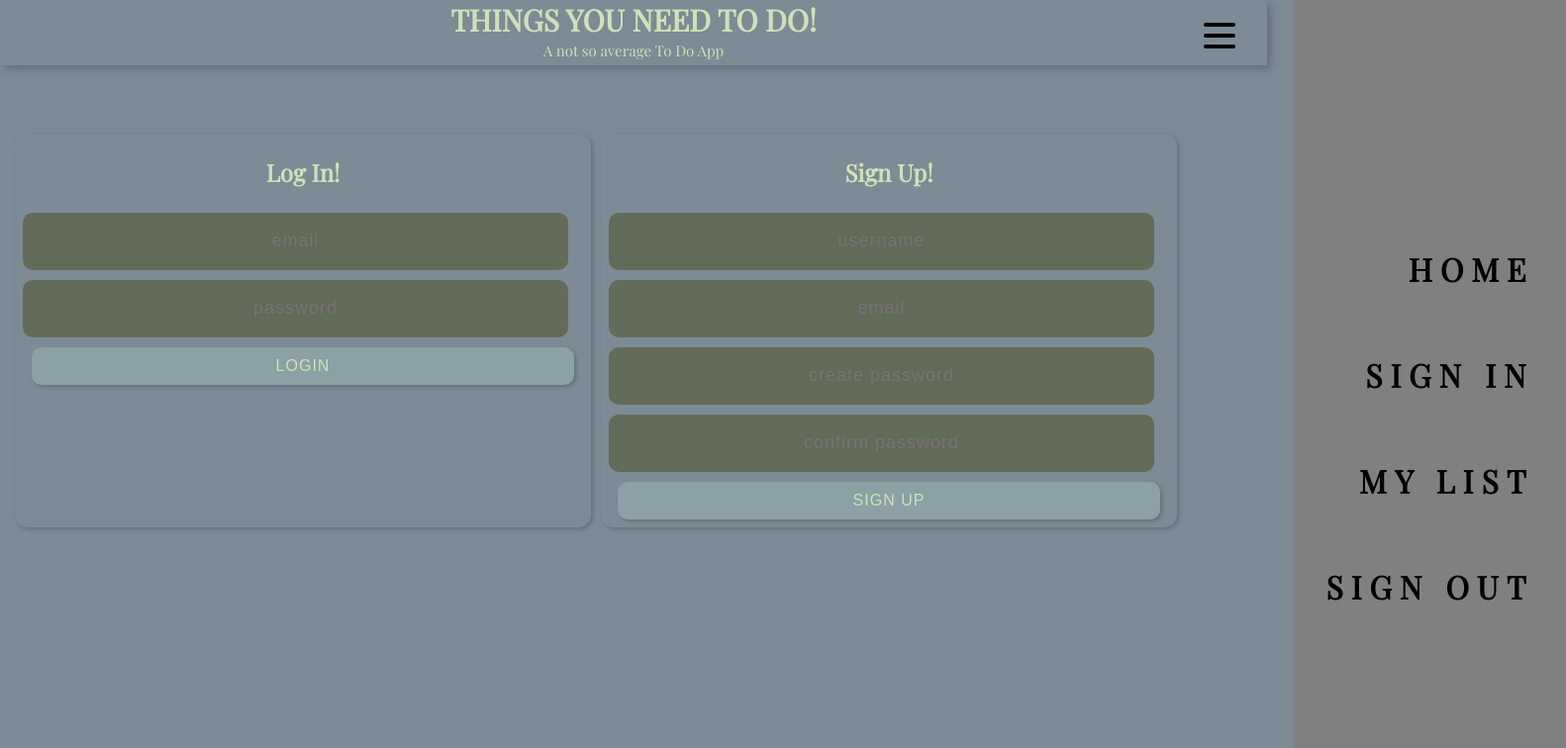
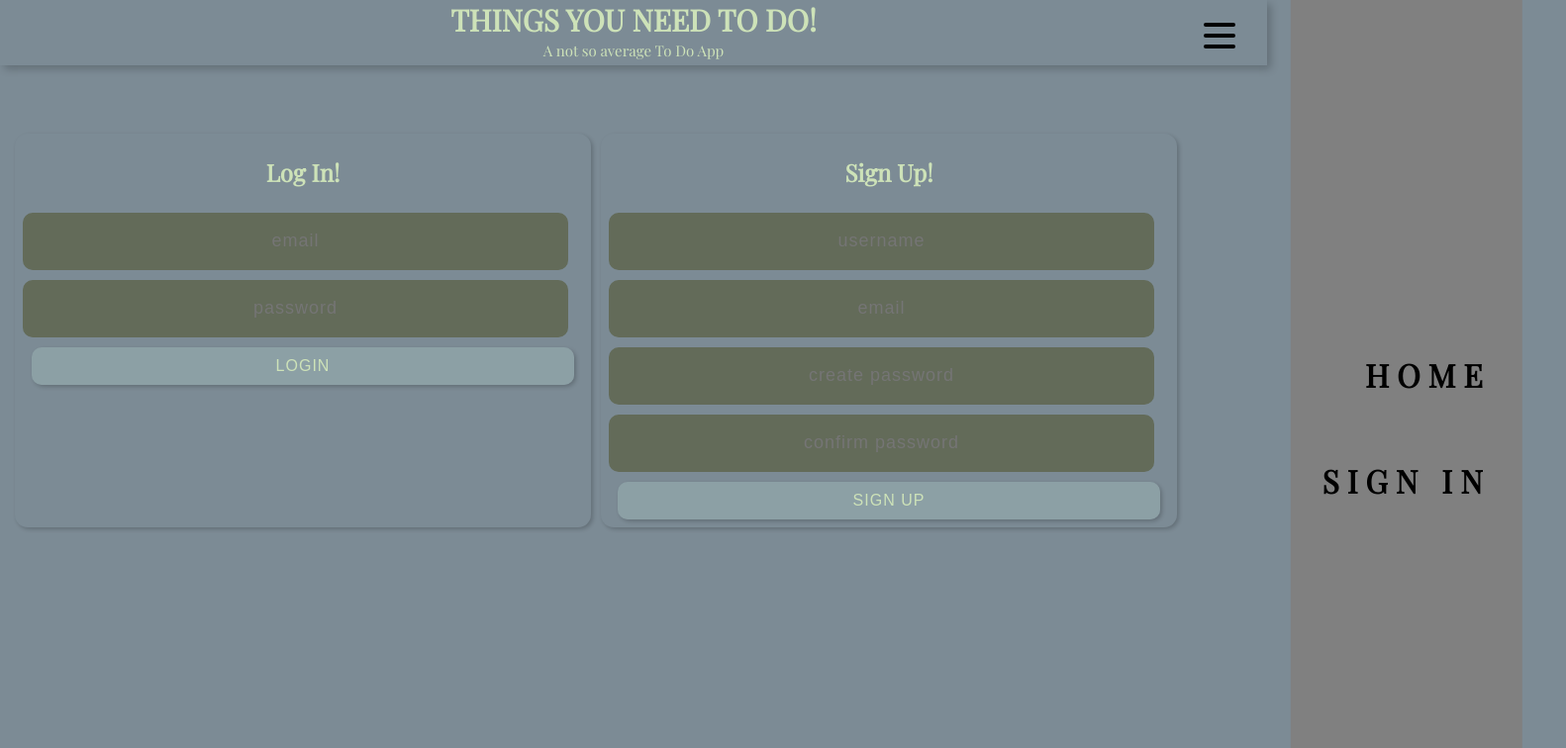
Before and after one commit to Spiritusanti/ToDoApp, a React (Create React App) app: page /signin in a window 1280 px wide. Shown: the top 756 px of the page at 99% size, 1582 px wide, since content can reach past the window. Built offline with nearby package versions, Linux system fonts and the light colour scheme.

Commit message:
update menu routing to conditionally render based on signed in state, passed state down from SignIn component to register component - need to work on useReducer hook next to handle log in functionality

```diff
--- a/src/App.js
+++ b/src/App.js
@@ -16,6 +16,7 @@ import SignIn from './pages/SignIn/SignIn';
 
 function App() {
   const [open, setOpen] = useState(false);
+  const [isSignedIn, setisSignedIn] = useState(false);
   const node = useRef();
   useOnClickOutside(node, () => setOpen(false));
 
@@ -24,7 +25,7 @@ function App() {
     <Header />
     <div ref={node}>
       <Burger open={open} setOpen={setOpen}/>
-      <Menu open={open} setOpen={setOpen}/>
+      <Menu open={open} setOpen={setOpen} isSignedIn={isSignedIn} setisSignedIn={setisSignedIn}/>
     </div>
       <Switch>
         <Route exact path='/' component={SplashPage} />
--- a/src/components/SignIn_SignUp/LogIn/LogIn.component.js
+++ b/src/components/SignIn_SignUp/LogIn/LogIn.component.js
@@ -10,7 +10,7 @@ const LogIn = ({ handleLogIn, email, setEmail, password, setPassword }) => {
                 <input placeholder="email" value={email} onChange={e => setEmail(e.target.value)} />
                 <input placeholder="password" type="password" value={password} onChange={e => setPassword(e.target.value)}/>
             </form>
-            <CustomButton text="login" handleClick={console.log('click')}/>
+            <CustomButton text="login" handleClick={() => handleLogIn}/>
         </div>
     )
 }
--- a/src/components/SignIn_SignUp/SignUp/SignUp.component.js
+++ b/src/components/SignIn_SignUp/SignUp/SignUp.component.js
@@ -1,19 +1,21 @@
-import React from 'react';
+import React, {useState} from 'react';
 import CustomButton from '../../CustomButton/CustomButton.component';
 import './SignUp.styles.scss';
 
 
-const SignUp = (handleSubmit) => {
+const SignUp = ({ handleSubmit, ...otherProps }) => {
+    const [confirmPassword, setConfirmPassword] = useState('');
+    console.log('p2', confirmPassword)
     return (
         <div className="signup">
             <h2>Sign Up!</h2>
-            <form>
-                <input placeholder="username" />
-                <input placeholder="email" />
-                <input placeholder="create password" type="password"  />
-                <input placeholder="confirm password" type="password" />
+            <form handleSubmit={() => confirmPassword === otherProps.password ? handleSubmit : console.log('passwords do not match')}>
+                <input placeholder="username" value={otherProps.username} onChange={e => otherProps.setUsername(e.target.value)}/>
+                <input placeholder="email" value={otherProps.email} onChange={e => otherProps.setEmail(e.target.value)}/>
+                <input placeholder="create password" type="password"  value={otherProps.password} onChange={e => otherProps.setPassword(e.target.value)}/>
+                <input placeholder="confirm password" type="password" value={confirmPassword} onChange={e => setConfirmPassword(e.target.value)}/>
             </form>
-            <CustomButton text="sign up" />
+            <CustomButton text="sign up" onClick={() => confirmPassword === otherProps.password ? handleSubmit : console.log('passwords do not match')}/>
         </div>
     )
 }
--- a/src/components/menu/Menu/Menu.component.js
+++ b/src/components/menu/Menu/Menu.component.js
@@ -1,23 +1,31 @@
 // built following Maks Akymenko @ https://css-tricks.com/hamburger-menu-with-a-side-of-react-hooks-and-styled-components/
+// added state to handle future log in functionality
 import React from 'react';
 import './Menu.styles.scss';
 import { Link } from 'react-router-dom';
 
-const Menu = ({ open, setOpen }) => {
+const Menu = ({ open, setOpen, isSignedIn, setisSignedIn }) => {
     return (
         <nav className="nav" open={open} style={open ? {transform: "translateX(0)"} : {transform: "translateX(110%)"}}>
-            <Link to="/" onClick={() => {setOpen(!open)}}>
-                <span role="img" aria-label="home">Home</span>
-            </Link>
-            <Link to="/signin" onClick={() => {setOpen(!open)}}>
-                <span role="img" aria-label="sign in">Sign In</span>
-            </Link>
-            <Link to="/todo" onClick={() => {setOpen(!open)}}>
-                <span role="img" aria-label="my list">My List</span>
-            </Link>
-            <Link to="/todo" onClick={() => {setOpen(!open)}}>
-            <span role="img" aria-label="my list">Sign Out</span>
-        </Link>
+        { isSignedIn ?
+            <div>
+                <Link to="/todo" onClick={() => {setOpen(!open)}}>
+                    <span role="img" aria-label="my list">My List</span>
+                </Link>
+                <Link to="/" onClick={() => {setOpen(!open); setisSignedIn(!isSignedIn)}}>
+                    <span role="img" aria-label="my list">Sign Out</span>
+                </Link>
+            </div>
+            :
+            <div>
+                <Link to="/" onClick={() => {setOpen(!open)}}>
+                    <span role="img" aria-label="home">Home</span>
+                </Link>
+                <Link to="/signin" onClick={() => {setOpen(!open); setisSignedIn(!isSignedIn)}}>
+                    <span role="img" aria-label="sign in">Sign In</span>
+                </Link>
+            </div>
+        }
         </nav>
     )
 }
--- a/src/components/menu/Menu/Menu.styles.scss
+++ b/src/components/menu/Menu/Menu.styles.scss
@@ -16,6 +16,11 @@
 
     @media(max-width: 480px) {
         width: 100%;
+    }
+
+    div{
+        display: flex;
+        flex-direction: column;
     }
 
     a {
--- a/src/pages/SignIn/SignIn.js
+++ b/src/pages/SignIn/SignIn.js
@@ -29,7 +29,7 @@ const SignIn = () => {
     const [password, setPassword] = useState('');
     const [email, setEmail] = useState('');
 
-    console.log("parent formData: ", {username, password, email, formData});
+    console.log("parent formData: ", {username, password, email});
 
     const handleLogIn = (e) => {
         e.preventDefault();
@@ -48,13 +48,21 @@ const SignIn = () => {
     return (
         <div className="signin-page">
             <LogIn
-            handleSubmit={handleLogIn}
-            email={email}
-            setEmail={setEmail}
-            password={password}
-            setPassword={setPassword}
+                handleSubmit={handleLogIn}
+                email={email}
+                setEmail={setEmail}
+                password={password}
+                setPassword={setPassword}
             />
-            <SignUp handleRegister={handleRegister}/>
+            <SignUp
+                handleRegister={handleRegister}
+                username = {username}
+                setUsername={setUsername}
+                email={email}
+                setEmail={setEmail}
+                password={password}
+                setPassword={setPassword}
+            />
         </div>
     )
 }
--- a/src/pages/ToDoPage/ToDoPage.js
+++ b/src/pages/ToDoPage/ToDoPage.js
@@ -39,8 +39,12 @@ function Todos() {
 
     function handleSubmit(e) {
         e.preventDefault();
-        dispatch({type:ACTIONS.ADD_TODO, payload:{name:name}})
-        setName('')
+        if(name !== '') {
+            dispatch({type:ACTIONS.ADD_TODO, payload:{name:name}})
+            setName('')
+        } else {
+            alert('please enter Todo')
+        }
     }
     console.log(todos);
 
```
